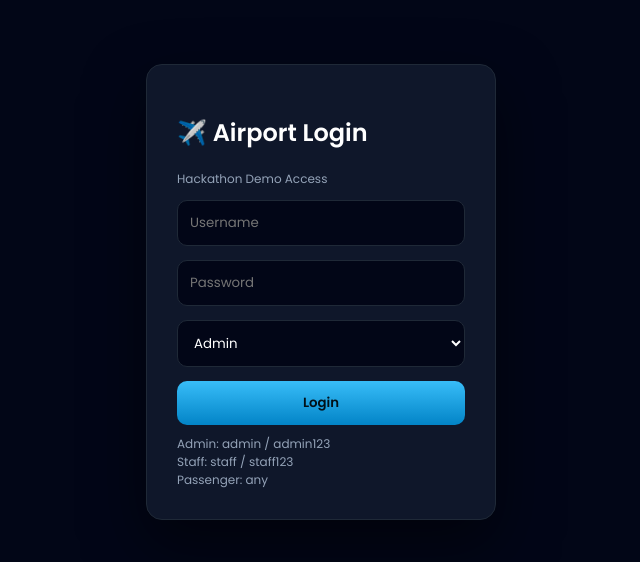
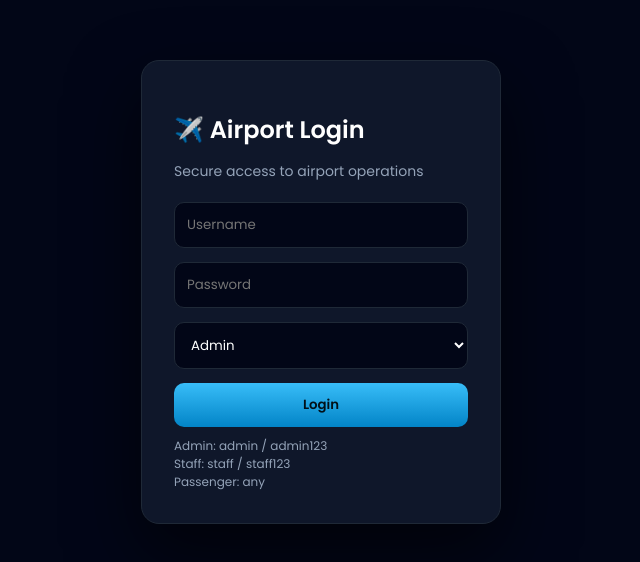
Before and after one commit to spybitstrix/airport-management, a plain HTML site: page index.html in a window 1280 px wide. Shown: the part 108-670 px from the top of the page, without its empty margins (319-959 px from the left). Drawn offline with Linux system fonts and the light colour scheme.

Commit message:
Refactor login card styles and HTML structure

```diff
--- a/index.html
+++ b/index.html
@@ -11,20 +11,22 @@
 *{box-sizing:border-box;font-family:Poppins}
 body{
   margin:0;height:100vh;
-  background:linear-gradient(135deg,#020617,#020617);
+  background:linear-gradient(135deg,#020617,#020617 60%,#020617);
   display:flex;align-items:center;justify-content:center;
-  color:#fff;
+  color:white;
 }
-.card{
-  width:350px;
+.login-card{
+  width:360px;
   background:#0f172a;
   border:1px solid #1f2937;
-  border-radius:16px;
-  padding:30px;
-  box-shadow:0 25px 60px rgba(0,0,0,.5);
-  animation:fade .7s ease;
+  border-radius:18px;
+  padding:32px;
+  box-shadow:0 30px 70px rgba(0,0,0,.6);
+  animation:fade .8s ease;
 }
-@keyframes fade{from{opacity:0;transform:translateY(10px)}to{opacity:1}}
+@keyframes fade{from{opacity:0;transform:translateY(12px)}to{opacity:1}}
+h2{margin-bottom:6px}
+p{color:#94a3b8;font-size:14px;margin-bottom:20px}
 input,select{
   width:100%;padding:12px;margin-bottom:14px;
   background:#020617;color:white;
@@ -36,15 +38,18 @@ button{
   background:linear-gradient(180deg,#38bdf8,#0284c7);
   color:#021018;font-weight:600;
   cursor:pointer;
+  transition:transform .15s ease;
 }
+button:hover{transform:translateY(-1px)}
 .small{font-size:12px;color:#94a3b8;margin-top:10px}
 </style>
 </head>
+
 <body>
 
-<div class="card">
+<div class="login-card">
   <h2>✈️ Airport Login</h2>
-  <p class="small">Hackathon Demo Access</p>
+  <p>Secure access to airport operations</p>
 
   <input id="u" placeholder="Username">
   <input id="p" type="password" placeholder="Password">
@@ -73,7 +78,7 @@ function login(){
     R==='passenger'
   ){
     localStorage.setItem('role',R);
-    window.location.href='dashboard.html';
+    location.href='dashboard.html';
   }else alert('Invalid credentials');
 }
 </script>
```
